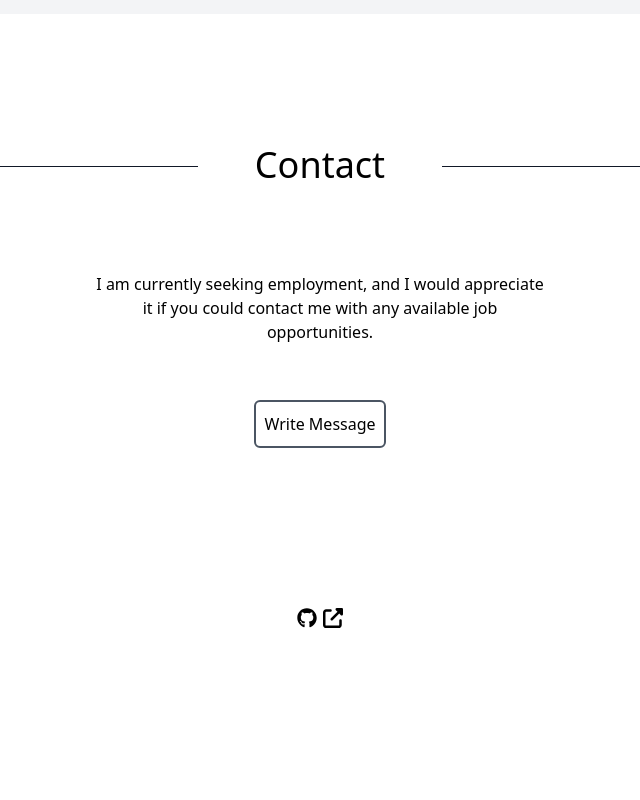
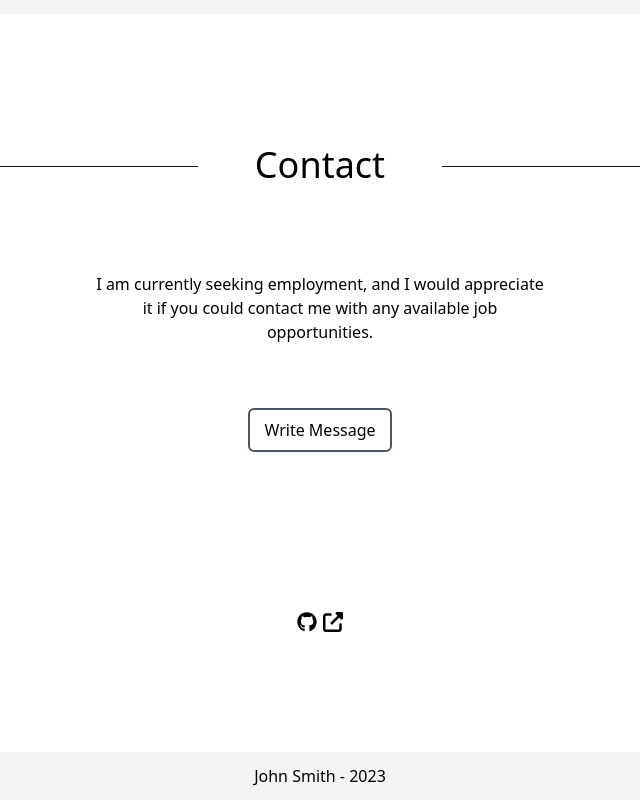
Before and after one commit to MirArfan/cdp-portfolio, a React (Vite) app: page / in a window 1280 px wide. Shown: the part 3951-4751 px from the top of the page, without its empty margins (320-960 px from the left). Before the commit the page ends 4699 px from the top, so only its background shows below. Built offline with nearby package versions, Linux system fonts and the light colour scheme.

Commit message:
make footer component

```diff
--- a/src/Pages/HomePage.jsx
+++ b/src/Pages/HomePage.jsx
@@ -6,6 +6,7 @@ import ExperienceCard from '../components/experienceComponent/ExperienceCard'
 import ExperienceSection from '../components/experienceComponent/ExperienceSection'
 import ProjectSection from '../components/projectsComponent/ProjectSection'
 import ContactSection from '../components/contactComponent/ContactSection'
+import FooterSection from '../components/footerComponent/FooterSection'
 
 const HomePage = () => {
   return (
@@ -16,6 +17,7 @@ const HomePage = () => {
         <ExperienceSection/>
         <ProjectSection/>
         <ContactSection/>
+        <FooterSection/>
     </div>
   )
 }
--- a/src/components/aboutComponent/AboutSection.jsx
+++ b/src/components/aboutComponent/AboutSection.jsx
@@ -5,7 +5,7 @@ import AboutPicture from './AboutPicture'
 
 const AboutSection = () => {
     return (
-        <section className="flex flex-col items-center pt-[120px] pb-[120px]  bg-gray-100 " >
+        <section id='about' className="flex flex-col items-center pt-[120px] pb-[120px]  bg-gray-100 " >
              <AboutHeader sectionHeading="About me"/>
             <div className=" flex justify-between container w-[70vw] flex-row items-center mt-[50px] ">
 
--- a/src/components/contactComponent/ContactSection.jsx
+++ b/src/components/contactComponent/ContactSection.jsx
@@ -9,7 +9,7 @@ const ContactSection = () => {
             <SectionHeader sectionHeading="Contact" />
             <div className='text-center w-[35%]'>
                 <p className='mt-[73px] text-base font-normal '>I am currently seeking employment, and I would appreciate it if you could contact me with any available job opportunities.</p>
-                <button className='text-base font-normal border-2 border-gray-600 rounded-md py-2.5 px-2 mt-14'>Write Message</button>
+                <button className='text-base font-normal border-2 border-gray-600 rounded-md py-2 px-3.5 mt-16'>Write Message</button>
                 <div className={'flex flex-row  gap-1.5  mt-40 justify-center' }>
                     <img className='w-[20px] h-[20px] cursor-pointer' src={github} alt="github icon" />
                     <img className='w-[20px] h-[20px] cursor-pointer' src={shareicon} alt="github icon" />
--- /dev/null
+++ b/src/components/footerComponent/FooterSection.jsx
@@ -0,0 +1,11 @@
+import React from 'react'
+
+const FooterSection = () => {
+  return (
+    <div  className='flex flex-col items-center pb-[12px] pt-[12px]  bg-gray-100  '>
+        <p>John Smith - 2023</p>
+    </div>
+  )
+}
+
+export default FooterSection
--- a/src/components/navComponent/Logo.jsx
+++ b/src/components/navComponent/Logo.jsx
@@ -3,7 +3,7 @@ import React from 'react'
 const Logo = () => {
     return (
         <div>
-            <a href="" className="flex items-center space-x-3 rtl:space-x-reverse">
+            <a id='' href="" className="flex items-center space-x-3 rtl:space-x-reverse">
                 {/* <img src="https://flowbite.com/docs/images/logo.svg" className="h-8" alt="Flowbite Logo"> */}
                     <span className="self-center text-2xl font-semibold whitespace-nowrap dark:text-white">Logo</span>
             </a>
--- a/src/components/navComponent/NavList.jsx
+++ b/src/components/navComponent/NavList.jsx
@@ -6,7 +6,7 @@ const NavList = () => {
             <ul className="flex flex-col p-4 md:p-0 mt-4 font-medium  rounded-lg  md:space-x-5  md:flex-row md:mt-0 md:border-0 md:bg-white">
 
                 <li>
-                    <a href="#" className="block py-2 px-3 text-gray-900 rounded hover:bg-gray-200 ">About</a>
+                    <a href="#about" className="block py-2 px-3 text-gray-900 rounded hover:bg-gray-200 ">About</a>
                 </li>
                 <li>
                     <a href="#experience" className="block py-2 px-3 text-gray-900 rounded hover:bg-gray-200 ">Experience</a>
@@ -15,7 +15,7 @@ const NavList = () => {
                     <a href="#project" className="block py-2 px-3 text-gray-900 rounded  hover:bg-gray-200 ">Project</a>
                 </li>
                 <li>
-                    <a href="#" className="block py-2 px-3 text-gray-900 rounded hover:bg-gray-200 ">Contact</a>
+                    <a href="#contact" className="block py-2 px-3 text-gray-900 rounded hover:bg-gray-200 ">Contact</a>
                 </li>
             </ul>
         </div>
```
